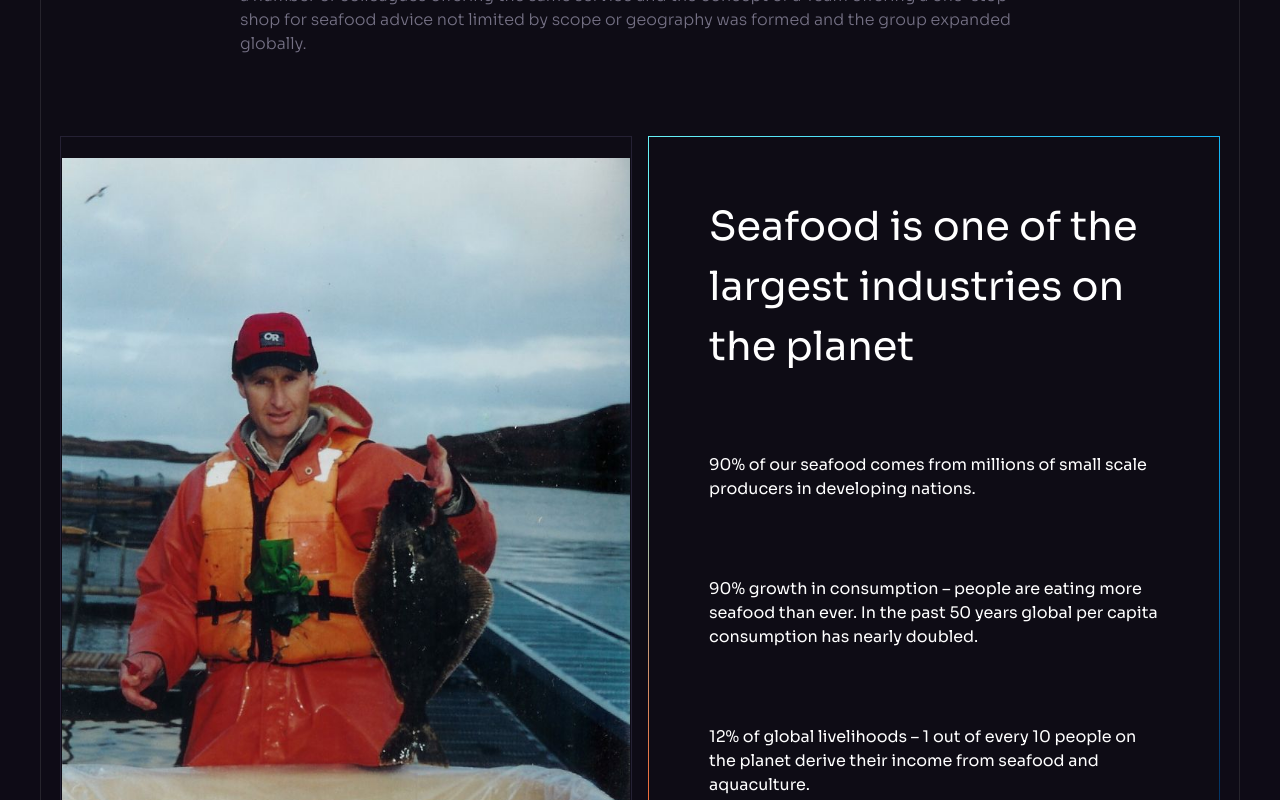
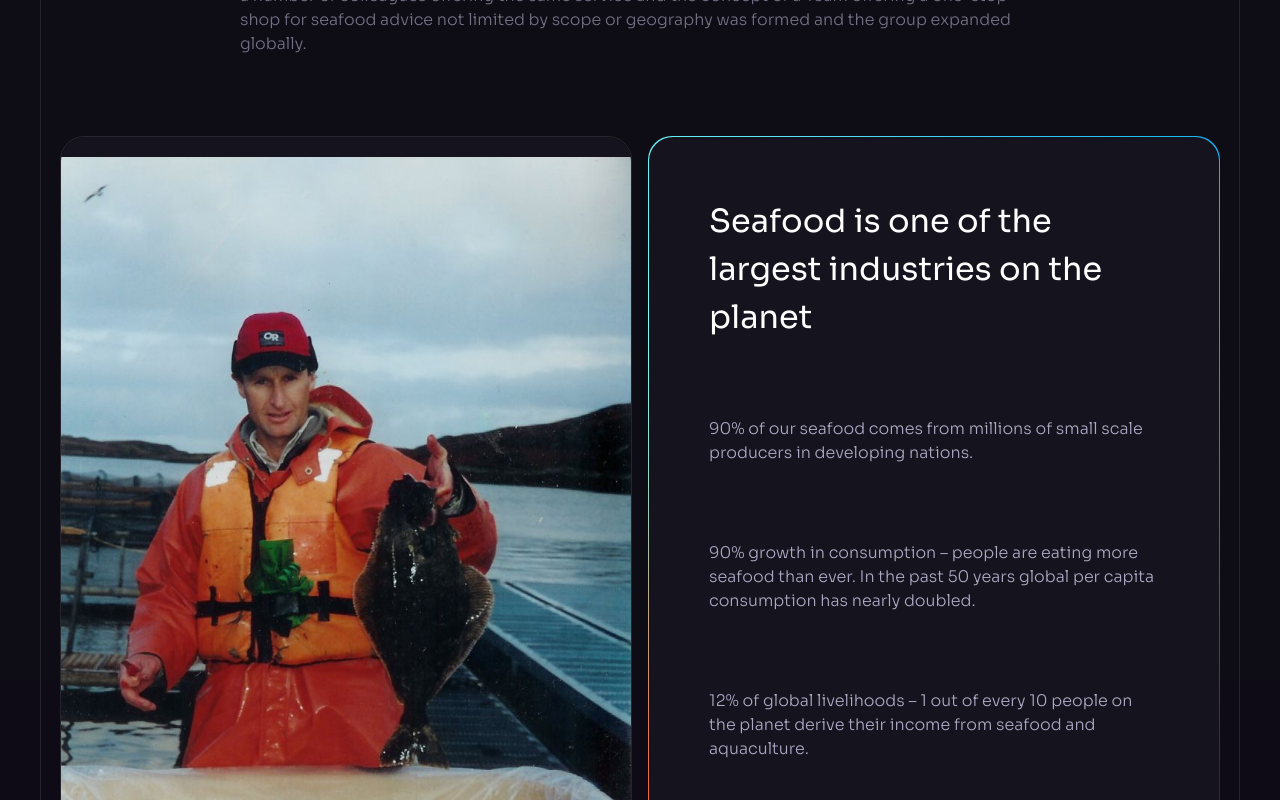
Before and after one commit to zoems/brainwave, a React (Vite) app: page / in a window 1280 px wide. Shown: the part 4320-5120 px from the top of the page. Built offline with nearby package versions, Linux system fonts and the light colour scheme; no server answers.

Commit message:
fix(about): margins

```diff
--- a/src/components/About.jsx
+++ b/src/components/About.jsx
@@ -16,12 +16,14 @@ const About = () => (
         {about.map((item) => {
           return (
             <div
-              className={`md:flex p-0.25  ${
-                item.colorful ? "bg-conic-gradient" : "border border-n-6"
+              className={`md:flex  ${
+                item.colorful
+                  ? "p-[0.0625rem] bg-conic-gradient rounded-3xl"
+                  : "border border-n-1/10 rounded-3xl"
               }`}
               key={item.id}
             >
-              <div className="relative p-3 bg-n-8 overflow-hidden xl:p-15">
+              <div className="relative p-3 bg-n-7 rounded-3xl overflow-hidden xl:p-15">
                 <div className="relative z-1">
                   {item.img ? (
                     <div className="mb-10 -my-10 -mx-15">
--- a/src/components/design/About.jsx
+++ b/src/components/design/About.jsx
@@ -12,11 +12,11 @@ export const TagLine = ({ className, children }) => {
 
 export const Facts = ({ facts, title }) => {
   return (
-    <div className="flex flex-col flex-grow">
-      <h2 className="h3 mb-4">{title}</h2>
+    <div className="flex flex-col flex-grow ">
+      <h2 className="h4 mb-4">{title}</h2>
       <div className="flex flex-col justify-between flex-grow">
         {facts.map((fact, index) => (
-          <p key={index} className="pb-4 pt-15">
+          <p key={index} className="pb-4 pt-15 body-2 text-n-3">
             {fact}
           </p>
         ))}
```
